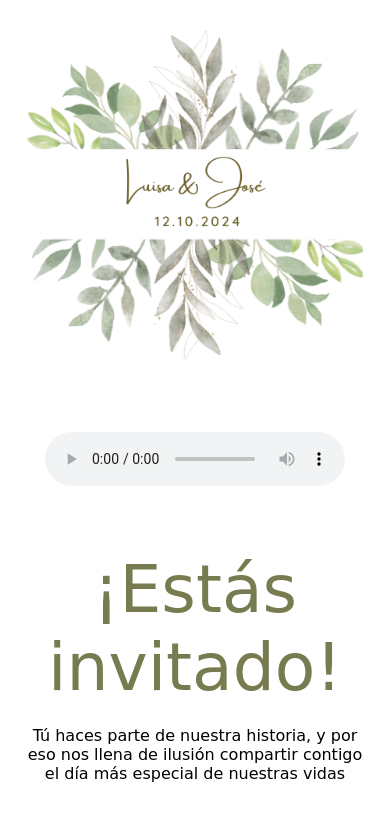
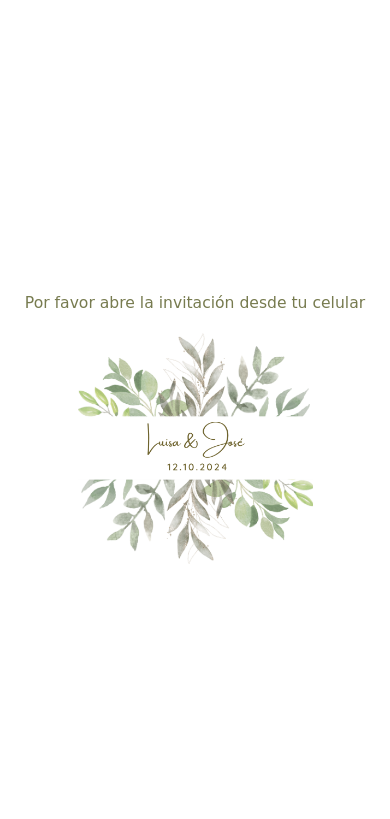
Before and after one commit to SanSmoked/LuisayJoseMatri, a plain HTML site: page index.html in a window 390 px wide. Shown: the top 819 px of the page. Drawn offline with Linux system fonts and the light colour scheme; a web font is replaced by a local one.

Commit message:
add logic to show the page only on mobile

```diff
--- a/index.html
+++ b/index.html
@@ -13,14 +13,13 @@
     <link href="https://fonts.googleapis.com/css2?family=Caveat:wght@400..700&family=LXGW+WenKai+TC&family=Licorice&family=Playfair+Display:ital,wght@0,400..900;1,400..900&family=Satisfy&display=swap" rel="stylesheet">
 </head>
 <body>
+    <div class="desktop-view">
+        <div class="desktop-container">
+            <div>Por favor abre la invitación desde tu celular</div>
+            <img class="logo-footer"src="images/logo.png" alt="">
+        </div>
+    </div>
     <div class="image-container">
-
-        <!-- <div class="text-overlay">
-            <div class="main-title">¡Nos Casamos!</div>
-            <div class="sub-title">Luisa & José</div>
-        </div>
-        <img class="main-image" src="/images/mainImage.png" alt=""> -->
-
         <img class="logo-header" src="images/logo.png" alt="">
     </div>
     <div class="container">
@@ -73,7 +72,6 @@
         </div>
         <div class="title" >CÓDIGO DE VESTIMENTA</div>
         <div class="ceremony-place" > Hombres traje formal <br>Mujeres vestido largo <br><br>El <strong>blanco</strong> está reservado para la novia, por favor elige <strong>otro color</strong> para tu vestido</div>
-        <!-- <div class="dress-code-text">El blanco está reservado para la novia, por favor elige otro color para tu vestido </div> -->
     </div>
     <div class="container nosotros-section">
         <div class="nosotros-container">
--- a/script.js
+++ b/script.js
@@ -1,5 +1,16 @@
 document.addEventListener("DOMContentLoaded", function(event) {
-    setInterval(updateDate,1000);
+    const userAgent = window.navigator.userAgent.toLowerCase();
+    const isMobile = /iphone|ipad|android|blackberry|windows phone|opera mini|iemobile|mobile/i.test(userAgent);
+    if (isMobile) {
+        setInterval(updateDate,1000);
+    } else {
+        var desktopContainer = document.getElementsByClassName('desktop-view')[0];
+        var body = document.getElementsByTagName('body')[0];
+        body.style.overflow = "hidden";
+        desktopContainer.style.visibility = 'visible';
+        desktopContainer.style.opacity = '1';
+    }
+
 });
 
 let show1 = show2 = show3 = show4 = show5 = show6 = show7 = show8 = show9 = show10 = show11 = show12 = show13 = show14 = true;
--- a/styles.css
+++ b/styles.css
@@ -356,3 +356,22 @@ body {
     max-height: 45%;
     opacity: 20%;
 }
+
+.desktop-view{
+    padding-top: 5%;
+    display: flex;
+    justify-content: center;
+    position: fixed;
+    width: 100vw;
+    height: 100vh;
+    background-color: white;
+    align-items: center;
+    z-index: 1000;
+    text-align: center;
+    font-size: 4vw;
+    font-family: 'LXGW WenKai TC', cursive;
+    overflow: hidden;
+    color: #777b4f;
+    visibility: hidden;
+    opacity: 0;
+}
```
